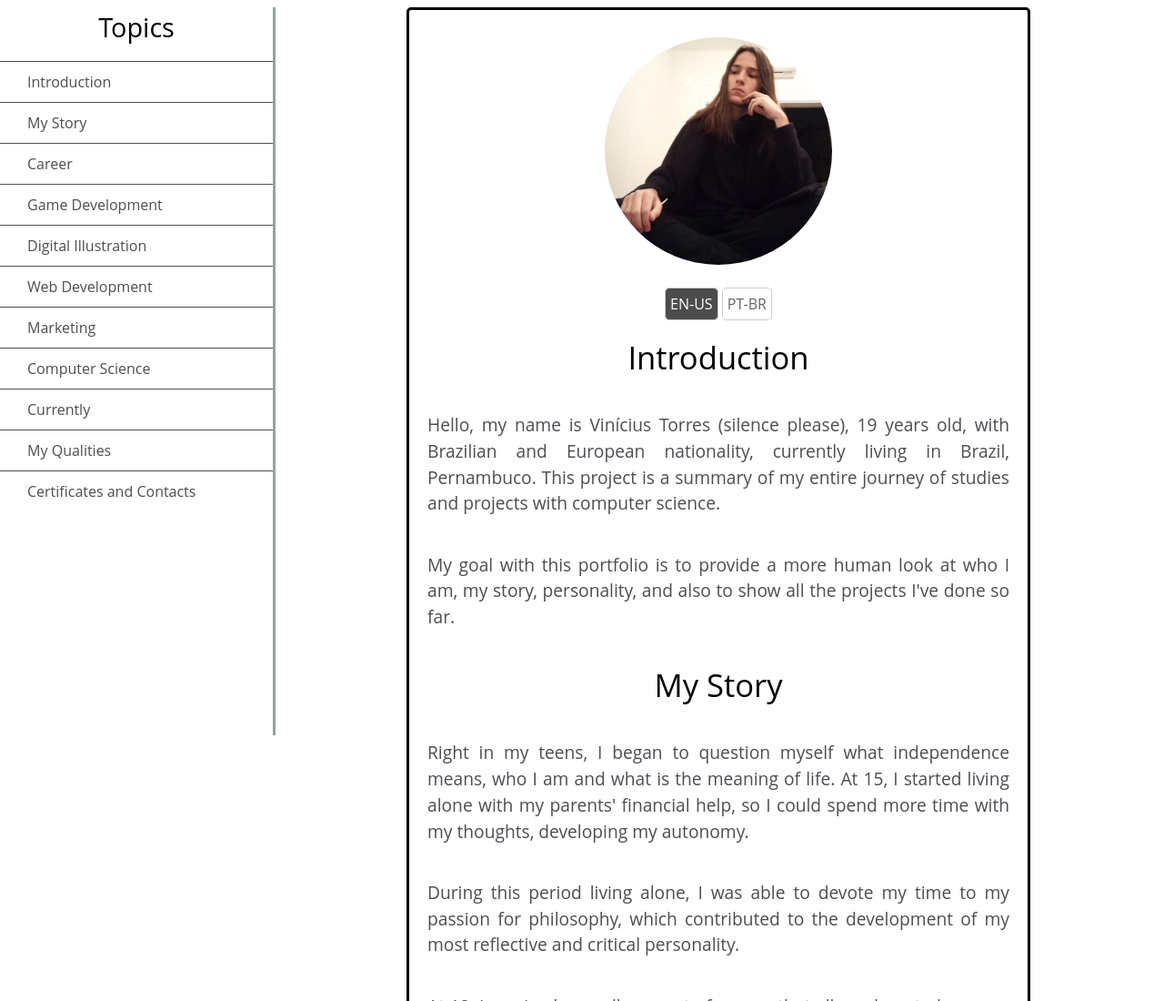
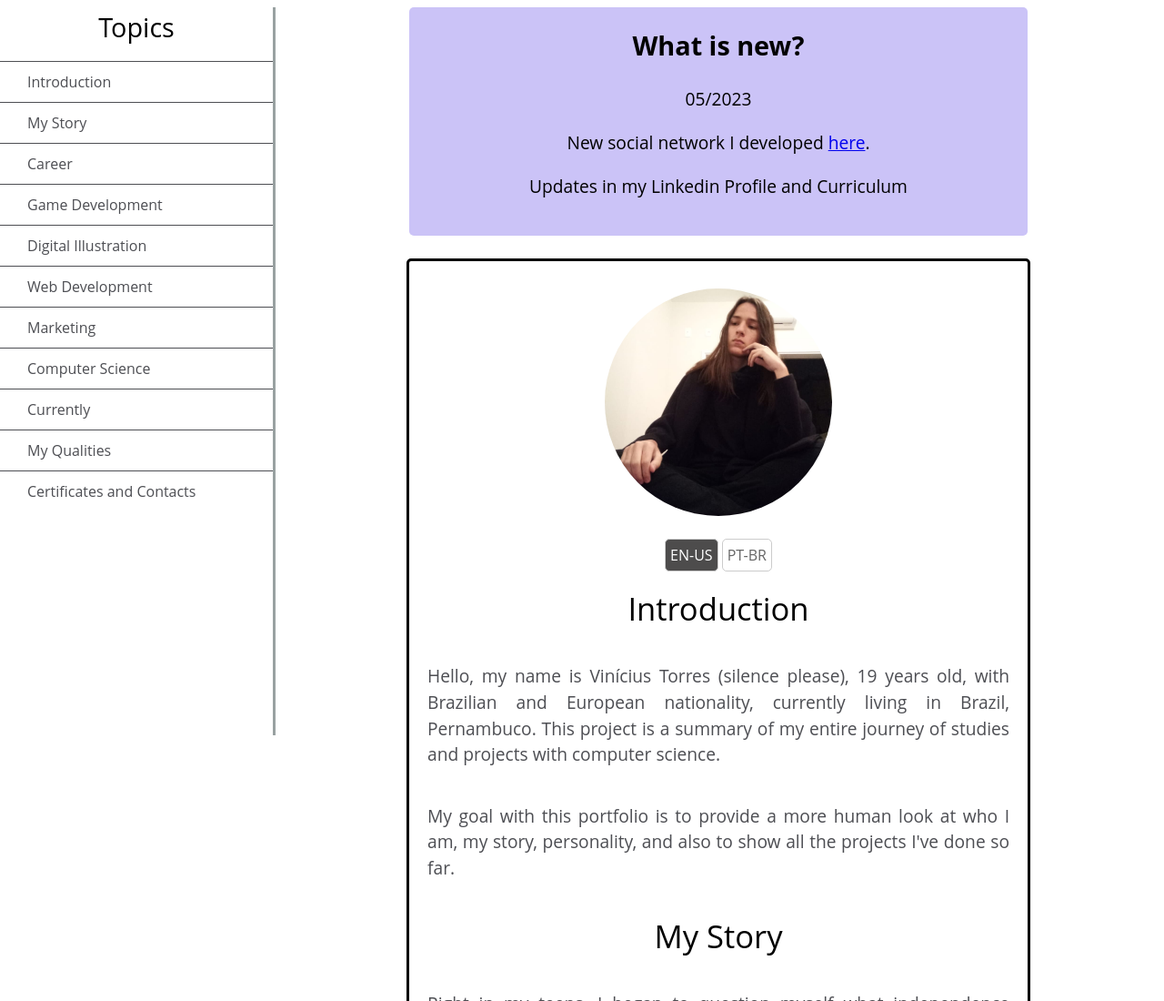
Before and after one commit to Silencepls/Portfolio, a plain HTML site: page index.html in a window 1280 px wide. Shown: the top 1100 px of the page at 91% size. Drawn offline with Linux system fonts and the light colour scheme.

Commit message:
updates 05/2023

```diff
--- a/index.html
+++ b/index.html
@@ -79,7 +79,13 @@
     </ul>
   </nav>
 
-  <main id="main-doc">
+  <div class="main-doc" style="margin-bottom: 25px; background-color: rgb(203, 195, 247); color: black; border: none; text-align: center;">
+    <h2 style="margin-top: 0;">What is new?</h2>
+    <p class="n" style="text-align: center;">05/2023</p>
+    <p class="n" style="text-align: center;">New social network I developed <a href="http://www.mybookslist.net" class="n">here</a>.</p>
+    <p style="text-align: center; color: black;" class="n">Updates in my Linkedin Profile and Curriculum</p>
+  </div>
+  <main class="main-doc">
     <div class="circular-img"></div>
     <section class="main-section" id="Introduction">
       <div id="language-switch" class="language-switch">
--- a/styles.css
+++ b/styles.css
@@ -109,7 +109,7 @@ header {
   margin: 15px;
 }
 
-#main-doc {
+.main-doc {
   position: relative;
   left: calc(50% - -150px);
   transform: translateX(-50%);
@@ -208,7 +208,7 @@ hr {
 }
 
 @media only screen and (min-width: 1500px) {
-  #main-doc {
+  .main-doc {
     width: 85vw;
   }
 }
@@ -267,7 +267,7 @@ a.icon:hover {
     height: 215px;
   }
 
-  #main-doc {
+  .main-doc {
     position: relative;
     margin: auto;
     margin-left: -150px;
--- a/translator.js
+++ b/translator.js
@@ -73,7 +73,7 @@ const dictionary = {
 }
 let isEnglish = false;
 
-const arr = document.querySelectorAll("p, header, .point, a:not(.icon)");
+const arr = document.querySelectorAll("header, .point, a:not(.icon, .n), p:not(.n)");
 const language_switch = document.getElementById("language-switch");
 const en_us = language_switch.firstElementChild;
 const pt_br = language_switch.lastElementChild;
```
